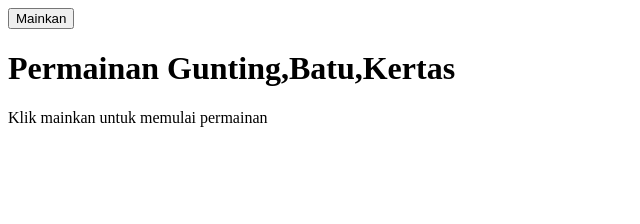
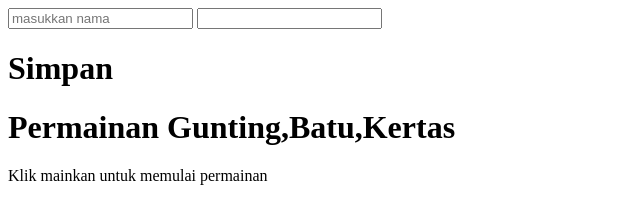
Before and after one commit to NandoAbdillah/javascript-youtube-baru, a plain HTML site: page index.html in a window 1280 px wide. Shown: the whole page, without its empty margins (0-640 px from the left). Drawn offline with Linux system fonts and the light colour scheme.

Commit message:
versi 1.4
JS Form

```diff
--- a/index.html
+++ b/index.html
@@ -10,10 +10,15 @@
     <script src="script.js" async defer></script>
 </head>
 <body>
-    <button onclick="tampil()">Mainkan</button>
+    <form action="">
+        <input type="text" name="" id="inputNama" placeholder="masukkan nama">
+        <input type="text" name="" id="tempelNama">
+        <h1 onclick="tampil()">Simpan</h1>
+    </form>
+
     <div class="container">
         <h1>Permainan Gunting,Batu,Kertas</h1>
-        <p id="paraa">Klik mainkan untuk memulai permainan</p>
+        <p id="para">Klik mainkan untuk memulai permainan</p>
     </div>
 
     <div>
--- a/script.js
+++ b/script.js
@@ -5,16 +5,24 @@
 //     document.querySelector('#aku').append(` diklik sebanyak ${i}x`); // sebenarnya bisa pake konten
 // }
 
+// function tampil() {
+//     //memeriksa array img
+//     // console.log(document.querySelectorAll('img')); //fungsi querySelctorAll adalah untuk menunjuk semua elemen img yang sama dimana nanti akan membentuk sebuah array sesuai urutan elemen img tersebut di html
+
+//     //membuat random untuk index
+//     min = Math.ceil(0);
+//     max = Math.floor(2);
+
+//     let n = Math.floor(Math.random()* (max - min +1));
+//     console.log(n);
+//     document.querySelectorAll('img')[n].style.visibility='visible';
+
+// }
+
 function tampil() {
-    //memeriksa array img
-    // console.log(document.querySelectorAll('img')); //fungsi querySelctorAll adalah untuk menunjuk semua elemen img yang sama dimana nanti akan membentuk sebuah array sesuai urutan elemen img tersebut di html
-
-    //membuat random untuk index
-    min = Math.ceil(0);
-    max = Math.floor(2);
-
-    let n = Math.floor(Math.random()* (max - min +1));
-    console.log(n);
-    document.querySelectorAll('img')[n].style.visibility='visible';
-
+    alert( 'Nama Anda : ' +
+    document.querySelector('#inputNama').value
+    )
+    document.querySelector('#tempelNama').value= document.querySelector('#inputNama').value;
+    document.querySelector('#para').textContent= document.querySelector('#inputNama').value;
 }
```
